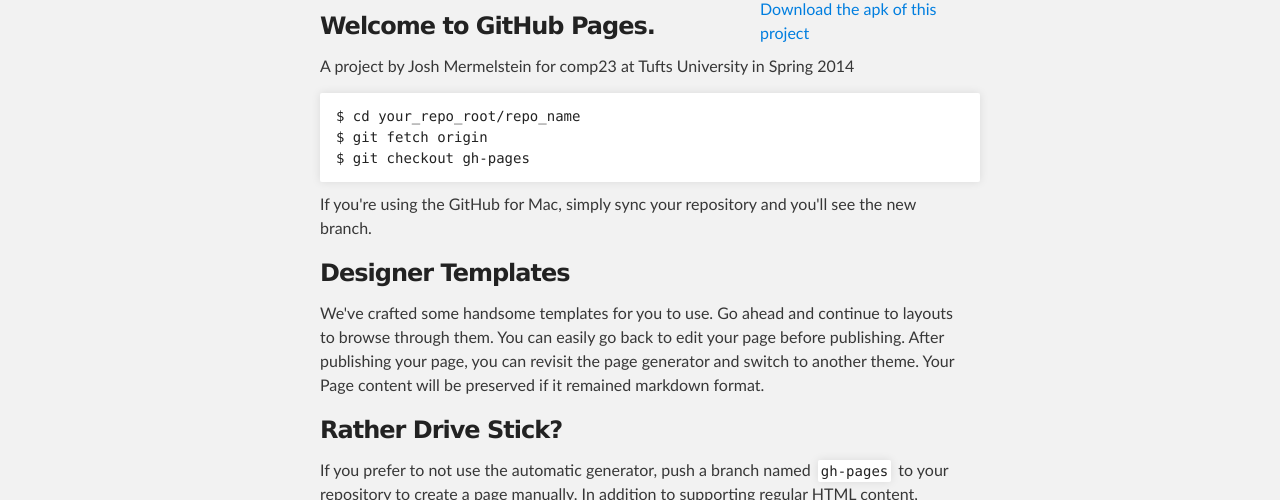
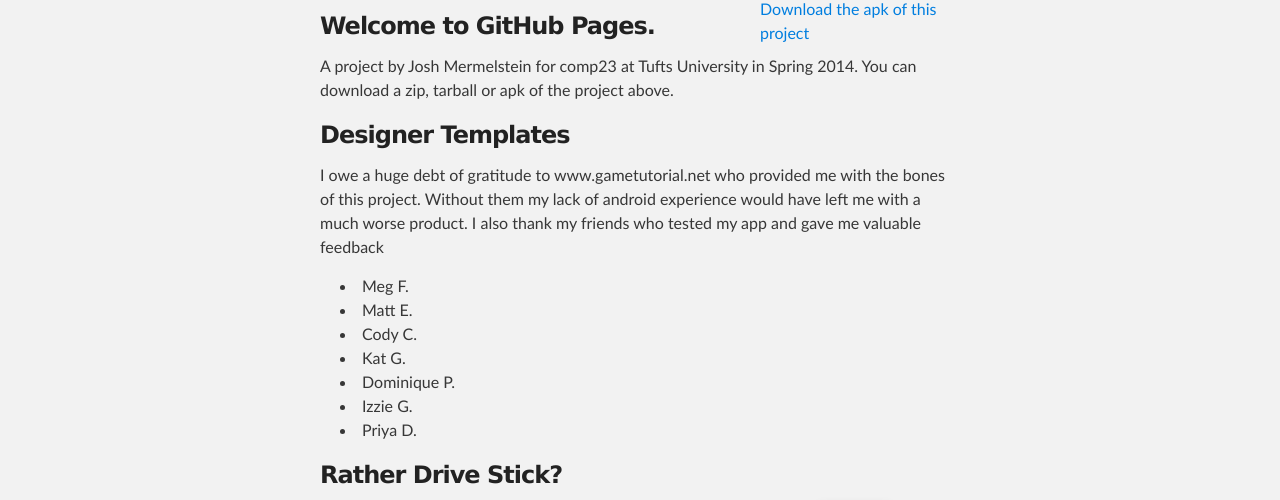
Before and after one commit to JoshMermel/Hex2048, a plain HTML site: page index.html in a window 1280 px wide. Shown: the part 252-752 px from the top of the page. Drawn offline with Linux system fonts and the light colour scheme.

Commit message:
added aknowledgements

```diff
--- a/index.html
+++ b/index.html
@@ -35,19 +35,28 @@
         <h3>
 <a name="welcome-to-github-pages" class="anchor" href="#welcome-to-github-pages"><span class="octicon octicon-link"></span></a>Welcome to GitHub Pages.</h3>
 
-<p>A project by Josh Mermelstein for comp23 at Tufts University in Spring 2014</p>
-
-<pre><code>$ cd your_repo_root/repo_name
-$ git fetch origin
-$ git checkout gh-pages
-</code></pre>
-
-<p>If you're using the GitHub for Mac, simply sync your repository and you'll see the new branch.</p>
+<p>A project by Josh Mermelstein for comp23 at Tufts University in Spring 2014.
+You can download a zip, tarball or apk of the project above.  </p>
 
 <h3>
-<a name="designer-templates" class="anchor" href="#designer-templates"><span class="octicon octicon-link"></span></a>Designer Templates</h3>
+<a name="Aknowledgements" class="anchor" href="#designer-templates"><span class="octicon octicon-link"></span></a>Designer Templates</h3>
 
-<p>We've crafted some handsome templates for you to use. Go ahead and continue to layouts to browse through them. You can easily go back to edit your page before publishing. After publishing your page, you can revisit the page generator and switch to another theme. Your Page content will be preserved if it remained markdown format.</p>
+<p>
+I owe a huge debt of gratitude to www.gametutorial.net who provided me with the
+bones of this project.  Without them my lack of android experience would have
+left me with a much worse product.  I also thank my friends who tested my app
+and gave me valuable feedback
+
+<ul>
+  <li>Meg F.</li>
+  <li>Matt E.</li>
+  <li>Cody C.</li>
+  <li>Kat G.</li>
+  <li>Dominique P.</li>
+  <li>Izzie G.</li>
+  <li>Priya D.</li>
+</ul>
+</p>
 
 <h3>
 <a name="rather-drive-stick" class="anchor" href="#rather-drive-stick"><span class="octicon octicon-link"></span></a>Rather Drive Stick?</h3>
```
